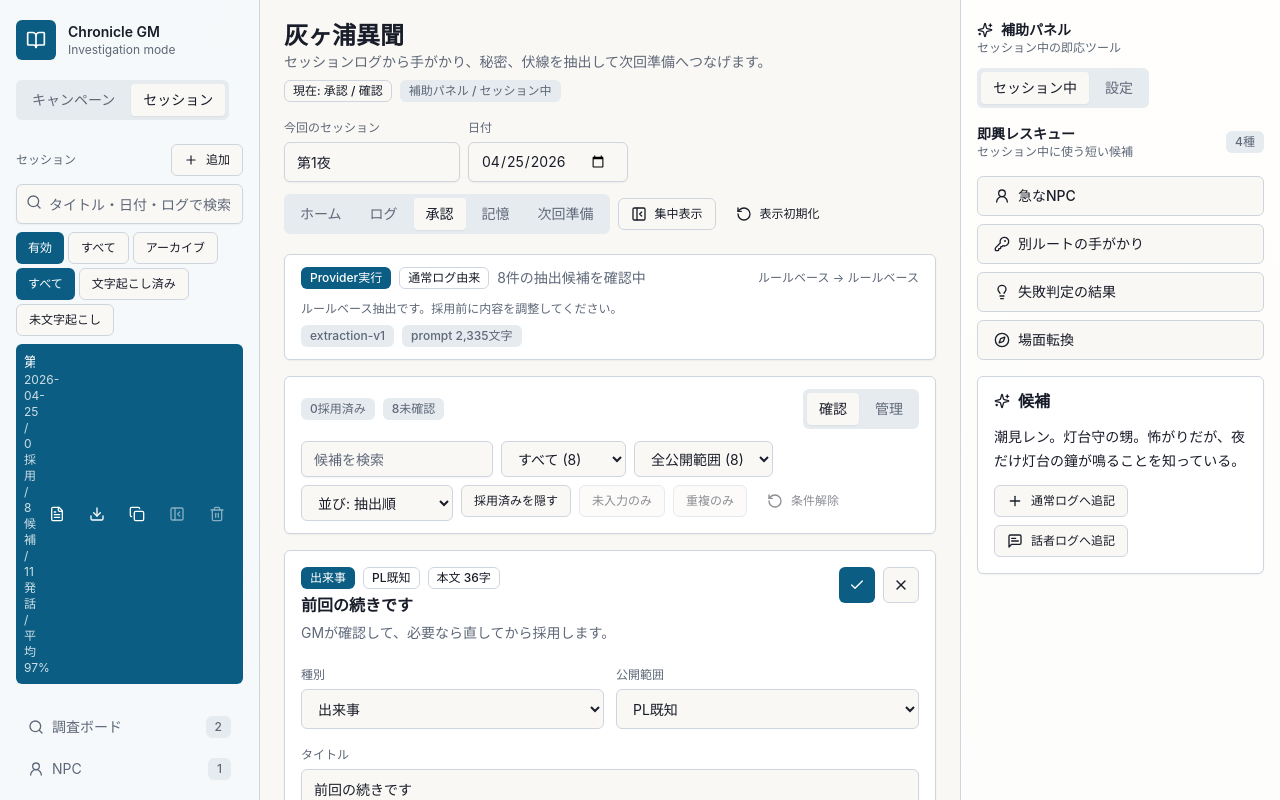
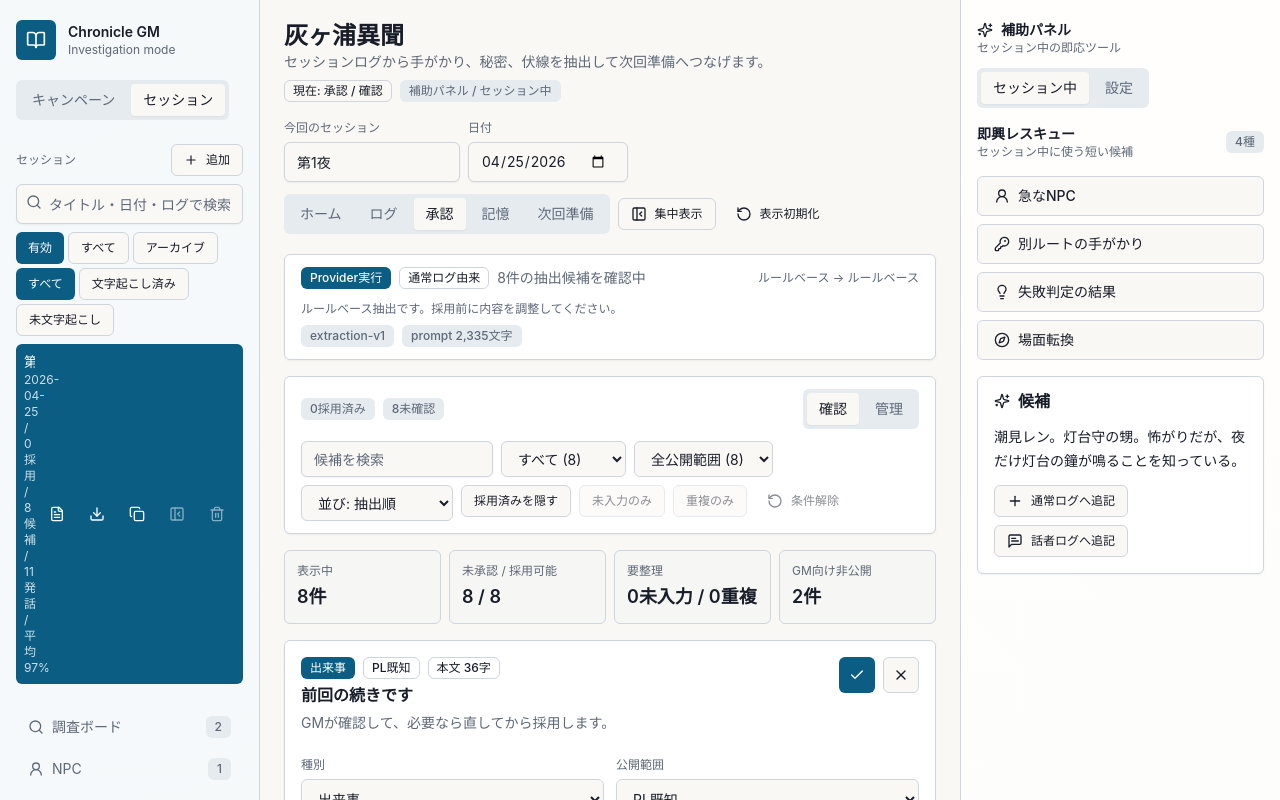
Before and after one commit to Kota-Ohno/trpg-gm-copilot, a React (Vite) app: page / in a window 1280 px wide. Both pictures are taken after a click on the button "抽出プレビュー". Shown: the top 800 px of the page. Built offline with nearby package versions, Linux system fonts and the light colour scheme.

Commit message:
Summarize visible review candidates

```diff
--- a/src/App.tsx
+++ b/src/App.tsx
@@ -99,7 +99,7 @@ import {
   runTranscriptionProvider,
   validateTranscriptionAudioFile,
 } from "./lib/transcription-providers";
-import { sortReviewItems, type ReviewSortMode } from "./lib/review";
+import { sortReviewItems, summarizeReviewItems, type ReviewSortMode } from "./lib/review";
 import type {
   CampaignState,
   CampaignLibraryState,
@@ -693,9 +693,10 @@ export function App() {
 
   const approvedCount = approvedIds.length;
   const remainingCount = items.length - approvedCount;
-  const invalidReviewItemCount = items.filter((item) => !item.title.trim() || !item.detail.trim()).length;
   const duplicateReviewItemIds = findDuplicateExtractionItemIds(items, approvedIds);
-  const duplicateReviewItemCount = duplicateReviewItemIds.length;
+  const reviewSummary = summarizeReviewItems(items, approvedIds, duplicateReviewItemIds);
+  const invalidReviewItemCount = reviewSummary.invalid;
+  const duplicateReviewItemCount = reviewSummary.duplicate;
   const approvableRemainingCount = items.filter(
     (item) => !approvedIds.includes(item.id) && item.title.trim() && item.detail.trim(),
   ).length;
@@ -730,6 +731,7 @@ export function App() {
     );
   });
   const reviewItems = sortReviewItems(filteredReviewItems, approvedIds, reviewSortMode);
+  const visibleReviewSummary = summarizeReviewItems(reviewItems, approvedIds, duplicateReviewItemIds);
   const hasReviewFilter =
     reviewKindFilter !== "all" ||
     reviewVisibilityFilter !== "all" ||
@@ -737,10 +739,8 @@ export function App() {
     showDuplicateReviewItemsOnly ||
     showInvalidReviewItemsOnly ||
     normalizedReviewQuery.length > 0;
-  const approvableVisibleReviewCount = reviewItems.filter(
-    (item) => !approvedIds.includes(item.id) && item.title.trim() && item.detail.trim(),
-  ).length;
-  const rejectableVisibleReviewCount = reviewItems.filter((item) => !approvedIds.includes(item.id)).length;
+  const approvableVisibleReviewCount = visibleReviewSummary.approvable;
+  const rejectableVisibleReviewCount = visibleReviewSummary.pending;
   const reviewKindCounts = reviewKindOptions.reduce<Record<ReviewKindFilter, number>>(
     (counts, option) => ({
       ...counts,
@@ -1215,10 +1215,15 @@ export function App() {
         sort: reviewSortMode,
       },
       counts: {
-        total: reviewItems.length,
-        approved: reviewItems.filter((item) => approvedIds.includes(item.id)).length,
-        approvable: approvableVisibleReviewCount,
-        rejectable: rejectableVisibleReviewCount,
+        total: visibleReviewSummary.total,
+        approved: visibleReviewSummary.approved,
+        pending: visibleReviewSummary.pending,
+        rejectable: visibleReviewSummary.pending,
+        approvable: visibleReviewSummary.approvable,
+        invalid: visibleReviewSummary.invalid,
+        duplicate: visibleReviewSummary.duplicate,
+        byKind: visibleReviewSummary.byKind,
+        byVisibility: visibleReviewSummary.byVisibility,
       },
       items: reviewItems,
     }, createExportFileName(`${currentSession.title}-review-items`));
@@ -3293,6 +3298,32 @@ export function App() {
                         )}
                       </CardContent>
                     </Card>
+                    {reviewItems.length > 0 && (
+                      <div className="grid gap-2 sm:grid-cols-2 xl:grid-cols-4">
+                        <div className="rounded-md border border-border bg-muted/20 p-3">
+                          <p className="text-xs text-muted-foreground">表示中</p>
+                          <p className="mt-1 text-lg font-semibold">{visibleReviewSummary.total}件</p>
+                        </div>
+                        <div className="rounded-md border border-border bg-muted/20 p-3">
+                          <p className="text-xs text-muted-foreground">未承認 / 採用可能</p>
+                          <p className="mt-1 text-lg font-semibold">
+                            {visibleReviewSummary.pending} / {visibleReviewSummary.approvable}
+                          </p>
+                        </div>
+                        <div className="rounded-md border border-border bg-muted/20 p-3">
+                          <p className="text-xs text-muted-foreground">要整理</p>
+                          <p className="mt-1 text-lg font-semibold">
+                            {visibleReviewSummary.invalid}未入力 / {visibleReviewSummary.duplicate}重複
+                          </p>
+                        </div>
+                        <div className="rounded-md border border-border bg-muted/20 p-3">
+                          <p className="text-xs text-muted-foreground">GM向け非公開</p>
+                          <p className="mt-1 text-lg font-semibold">
+                            {visibleReviewSummary.byVisibility.GMのみ + visibleReviewSummary.byVisibility.未開示候補}件
+                          </p>
+                        </div>
+                      </div>
+                    )}
                     {reviewItems.length === 0 ? (
                       <Card>
                         <CardContent className="space-y-3 py-6 text-center">
--- a/src/lib/review.ts
+++ b/src/lib/review.ts
@@ -5,9 +5,73 @@ export type ReviewSortMode = "original" | "status" | "kind" | "visibility";
 const kindOrder: ExtractionItem["kind"][] = ["出来事", "NPC", "手がかり", "GM秘密", "伏線"];
 const visibilityOrder: ExtractionItem["visibility"][] = ["PL既知", "未開示候補", "GMのみ"];
 
+export type ReviewItemSummary = {
+  total: number;
+  approved: number;
+  pending: number;
+  approvable: number;
+  invalid: number;
+  duplicate: number;
+  byKind: Record<ExtractionItem["kind"], number>;
+  byVisibility: Record<ExtractionItem["visibility"], number>;
+};
+
 function indexInOrder<T extends string>(order: T[], value: T): number {
   const index = order.indexOf(value);
   return index === -1 ? order.length : index;
+}
+
+export function summarizeReviewItems(
+  items: ExtractionItem[],
+  approvedIds: string[],
+  duplicateIds: string[] = [],
+): ReviewItemSummary {
+  const approvedIdSet = new Set(approvedIds);
+  const duplicateIdSet = new Set(duplicateIds);
+
+  return items.reduce<ReviewItemSummary>(
+    (summary, item) => {
+      const isApproved = approvedIdSet.has(item.id);
+      const isValid = Boolean(item.title.trim() && item.detail.trim());
+
+      return {
+        total: summary.total + 1,
+        approved: summary.approved + (isApproved ? 1 : 0),
+        pending: summary.pending + (isApproved ? 0 : 1),
+        approvable: summary.approvable + (!isApproved && isValid ? 1 : 0),
+        invalid: summary.invalid + (isValid ? 0 : 1),
+        duplicate: summary.duplicate + (duplicateIdSet.has(item.id) ? 1 : 0),
+        byKind: {
+          ...summary.byKind,
+          [item.kind]: summary.byKind[item.kind] + 1,
+        },
+        byVisibility: {
+          ...summary.byVisibility,
+          [item.visibility]: summary.byVisibility[item.visibility] + 1,
+        },
+      };
+    },
+    {
+      total: 0,
+      approved: 0,
+      pending: 0,
+      approvable: 0,
+      invalid: 0,
+      duplicate: 0,
+      byKind: {
+        出来事: 0,
+        NPC: 0,
+        手がかり: 0,
+        GM秘密: 0,
+        伏線: 0,
+      },
+      byVisibility: {
+        PL既知: 0,
+        GMのみ: 0,
+        未開示候補: 0,
+      },
+    },
+  );
 }
 
 export function sortReviewItems(
```
Also changed, not shown: 1 other file (tests, documents, lock files or other folders).
